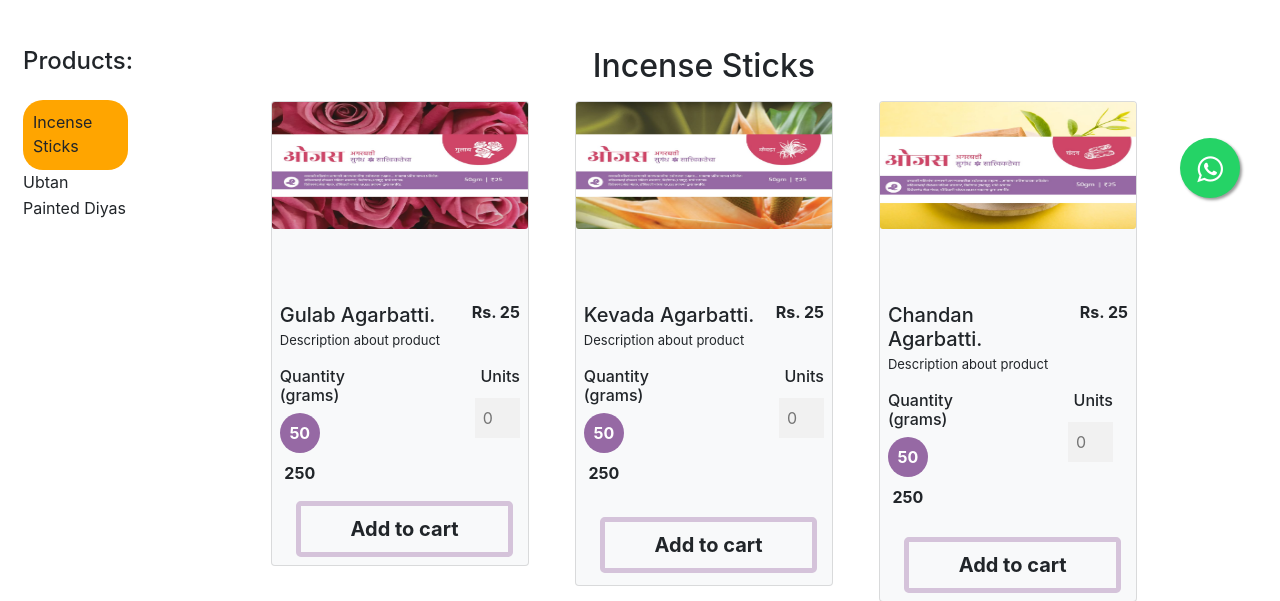
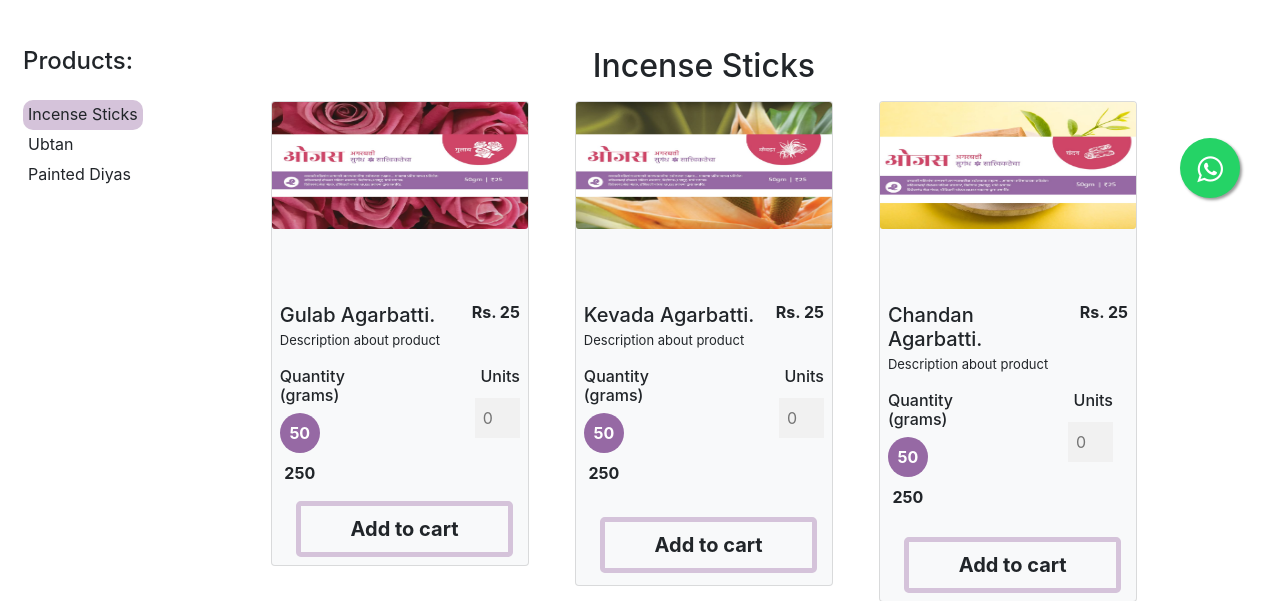
Before and after one commit to VAJRESH/MUSE, a Flask app: page /home in a window 1280 px wide. Shown: the part 562-1163 px from the top of the page. Run offline with Flask 2, Linux system fonts and the light colour scheme; some libraries are stand-ins or nearby versions.

Commit message:
final changes

```diff
--- a/static/css/muse.css
+++ b/static/css/muse.css
@@ -84,6 +84,8 @@ textarea,
   display: inline-block;
   color: #000;
   text-decoration: none;
+  width: max-content;
+  padding: 2px 5px;
 }
 
 .cool-link::after {
@@ -113,9 +115,9 @@ hr {
 .active-link {
   -webkit-transition: box-shadow 0.5s 0s ease-in-out;
   transition: background-color 1s ease-in-out;
-  background-color: orange;
-  padding: 10px;
-  border-radius: 20px;
+  background-color: #d5c3da;
+  border-radius: 10px;
+  padding: 2px 5px;
 }
 
 .btn-text {
@@ -345,7 +347,7 @@ input[type='radio'] + label{
   left: 50%;
   transform: translate(-50%, -50%);
   background-color: rgb(230, 230, 230);
-  border: 5px solid gray;
+  border: 5px solid rgb(255, 73, 73);
   border-radius: 50%;
   z-index: -1;
   animation: glowUp 4s infinite;
@@ -636,7 +638,7 @@ form label{
 
 /* footer */
 .footer{
-  background-color: #c45eff;
+  background-color: #d5c3da;
 }
 
 .footer .bg{
@@ -664,3 +666,11 @@ form label{
     text-align: left;
   }
 }
+
+
+
+label.form-check-label:hover{
+  border-radius: 50%;
+  background-color: #d5c3da;
+  cursor: pointer;
+}
```
